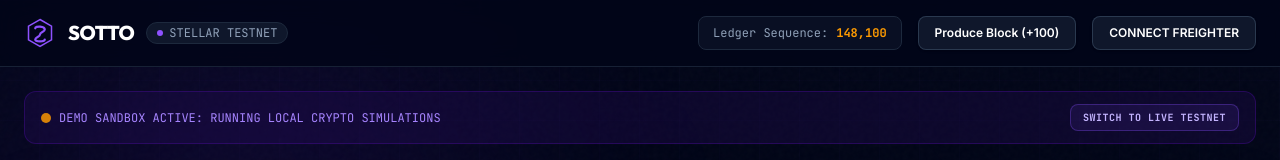
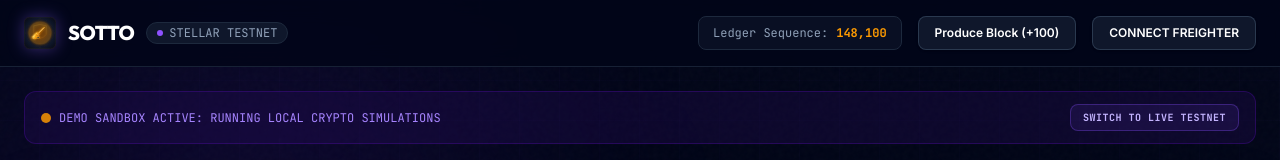
Before and after one commit to edycutjong/sotto, a Next.js app: page / in a window 1280 px wide. Shown: the top 160 px of the page. Built offline with nearby package versions, Linux system fonts and the light colour scheme.

Commit message:
fix(components): replace inline SVG logo with public icon.svg in header

```diff
--- a/src/app/page.tsx
+++ b/src/app/page.tsx
@@ -529,26 +529,11 @@ export default function SottoDashboard() {
         <div className="container mx-auto px-6 py-4 flex items-center justify-between">
           <div className="flex items-center gap-3">
             <div className="w-8 h-8 relative">
-              <svg
-                viewBox="0 0 512 512"
-                fill="none"
-                xmlns="http://www.w3.org/2000/svg"
-                className="w-full h-full text-violet-500"
-              >
-                <polygon
-                  points="256,40 440,146 440,366 256,472 72,366 72,146"
-                  fill="none"
-                  stroke="currentColor"
-                  strokeWidth="24"
-                />
-                <path
-                  d="M 180 180 C 180 140, 332 140, 332 200 C 332 240, 256 240, 256 280 C 256 320, 180 320, 180 360 C 180 400, 332 400, 332 360"
-                  fill="none"
-                  stroke="currentColor"
-                  strokeWidth="36"
-                  strokeLinecap="round"
-                />
-              </svg>
+              <img
+                src="/icon.svg"
+                className="w-full h-full filter drop-shadow-[0_0_8px_rgba(139,92,246,0.4)]"
+                alt="Sotto Logo"
+              />
             </div>
             <span className="font-display font-extrabold text-xl tracking-tight text-white">
               SOTTO
```
